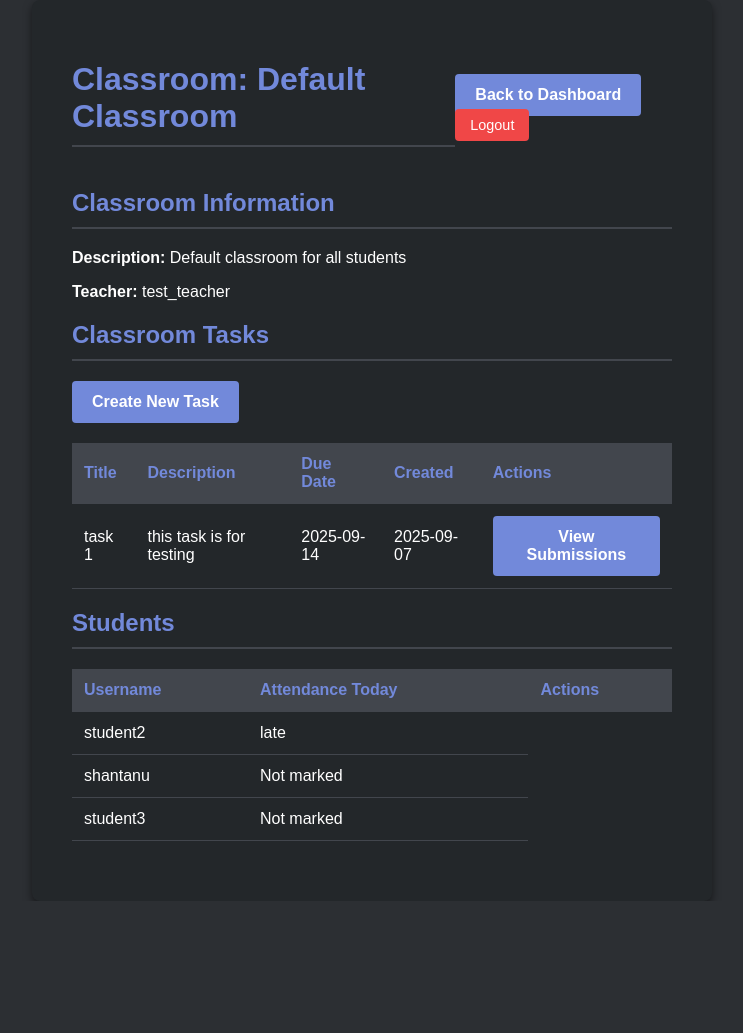
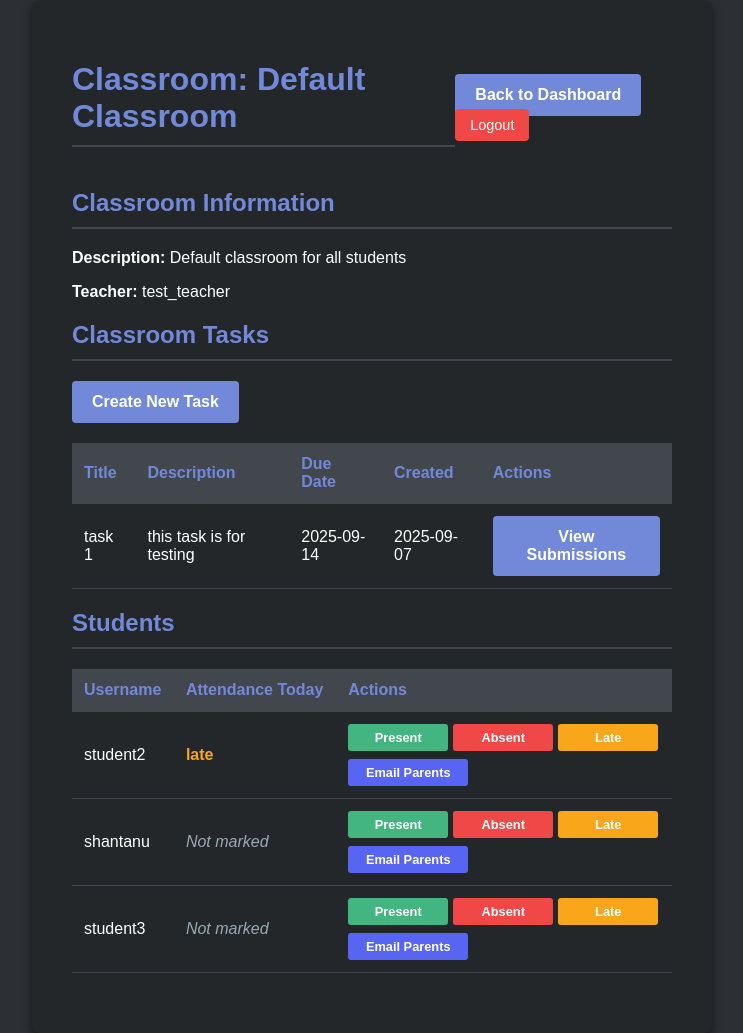
Before and after one commit to shanvyss/EngagePortalSystemTrae, a Flask app: page /classroom/1 in a window 1280 px wide. Shown: the whole page, without its empty margins (268-1011 px from the left). Before the commit the page ends 901 px from the top, so only its background shows below. Run offline with Flask 2, Linux system fonts and the light colour scheme; a user stored in the database is signed in; data comes from the database, SQL or seed files in the repository; both versions use the stored data as it was after the commit.

Commit message:
Updated code

```diff
--- a/app.py
+++ b/app.py
@@ -3,8 +3,11 @@
 from flask import Flask, render_template, request, redirect, url_for, flash, send_from_directory
 from flask_login import LoginManager, login_user, logout_user, current_user, login_required
 from flask_bcrypt import Bcrypt
-from database import db, User, Attendance, Task, Classroom, ClassroomTask # Import all models
+from database import db, User, Attendance, Task, Classroom, ClassroomTask, ClassroomMembership # Import all models
 import os
+import smtplib
+from email.mime.text import MIMEText
+from email.mime.multipart import MIMEMultipart
 from werkzeug.utils import secure_filename
 from datetime import datetime
 
@@ -142,18 +145,150 @@ def mark_attendance(classroom_id, user_id, status):
         flash('You do not have permission to perform this action.', 'danger')
         return redirect(url_for('dashboard'))
 
+    # Check if the student belongs to this classroom (legacy or membership)
+    student = User.query.get_or_404(user_id)
+    is_member = (
+        student.classroom_id == classroom_id or
+        ClassroomMembership.query.filter_by(user_id=user_id, classroom_id=classroom_id).first() is not None
+    )
+    if not is_member:
+        flash('This student does not belong to this classroom.', 'danger')
+        return redirect(url_for('classroom_details', classroom_id=classroom_id))
+
+    # Validate status
+    if status not in ['present', 'absent', 'late']:
+        flash('Invalid attendance status.', 'danger')
+        return redirect(url_for('classroom_details', classroom_id=classroom_id))
+
+    # Check if attendance already marked today
+    from datetime import date
+    today = date.today()
+    existing_record = Attendance.query.filter(
+        Attendance.user_id == user_id,
+        Attendance.classroom_id == classroom_id,
+        Attendance.date >= today
+    ).first()
+
+    if existing_record:
+        existing_record.status = status
+    else:
+        new_attendance = Attendance(user_id=user_id, classroom_id=classroom_id, status=status)
+        db.session.add(new_attendance)
+
+    db.session.commit()
+    flash(f'Attendance marked for {student.username} as {status}.', 'success')
+
+    return redirect(url_for('classroom_details', classroom_id=classroom_id))
+
+# Route to send email notification to parents
+@app.route('/send_parent_notification/<int:classroom_id>/<int:user_id>', methods=['GET', 'POST'])
+@login_required
+def send_parent_notification(classroom_id, user_id):
+    # Check if user is admin or the teacher of this classroom
+    classroom = Classroom.query.get_or_404(classroom_id)
+
+    if current_user.role != 'admin' and (current_user.role != 'teacher' or classroom.teacher_id != current_user.id):
+        flash('You do not have permission to perform this action.', 'danger')
+        return redirect(url_for('dashboard'))
+
     # Check if the student belongs to this classroom
     student = User.query.get_or_404(user_id)
     if student.classroom_id != classroom_id:
         flash('This student does not belong to this classroom.', 'danger')
         return redirect(url_for('classroom_details', classroom_id=classroom_id))
 
-    new_attendance = Attendance(user_id=user_id, classroom_id=classroom_id, status=status)
-    db.session.add(new_attendance)
-    db.session.commit()
-    flash(f'Attendance marked for {student.username} as {status}.', 'success')
+    if not student.parent_email:
+        flash(f'No parent email is set for {student.username}. Please add a parent email first.', 'danger')
+        return redirect(url_for('classroom_details', classroom_id=classroom_id))
 
-    return redirect(url_for('classroom_details', classroom_id=classroom_id))
+    if request.method == 'POST':
+        sender_email = request.form.get('sender_email')
+        sender_password = request.form.get('sender_password')
+        subject = request.form.get('subject')
+        message_body = request.form.get('message_body')
+
+        if not all([sender_email, sender_password, subject, message_body]):
+            flash('All email fields are required.', 'danger')
+            return redirect(url_for('send_parent_notification', classroom_id=classroom_id, user_id=user_id))
+
+        try:
+            # Create message
+            msg = MIMEMultipart()
+            msg['From'] = sender_email
+            msg['To'] = student.parent_email
+            msg['Subject'] = subject
+
+            # Attach message body
+            msg.attach(MIMEText(message_body, 'plain'))
+
+            # Connect to Gmail SMTP server
+            server = smtplib.SMTP('smtp.gmail.com', 587)
+            server.starttls()
+            server.login(sender_email, sender_password)
+
+            # Send email
+            server.send_message(msg)
+            server.quit()
+
+            flash(f'Notification sent to parent of {student.username} at {student.parent_email}', 'success')
+            return redirect(url_for('classroom_details', classroom_id=classroom_id))
+
+        except smtplib.SMTPAuthenticationError:
+            flash('Email login failed. If using Gmail, make sure you are using an App Password, not your regular password.', 'danger')
+        except smtplib.SMTPException as smtp_error:
+            flash(f'Email server error: {str(smtp_error)}', 'danger')
+        except Exception as e:
+            flash(f'Failed to send email: {str(e)}', 'danger')
+
+    # Get today's attendance status for the student
+    from datetime import date
+    today = date.today()
+    attendance_record = Attendance.query.filter(
+        Attendance.user_id == user_id,
+        Attendance.classroom_id == classroom_id,
+        Attendance.date >= today
+    ).first()
+
+    attendance_status = attendance_record.status if attendance_record else 'Not marked'
+
+    # Default message based on attendance status
+    if attendance_status == 'absent':
+        default_subject = f'Absence Notification for {student.username}'
+        default_message = f"""Dear Parent/Guardian,
+
+This is to inform you that {student.username} was marked absent today in {classroom.name}.
+
+Please contact the school for more information.
+
+Regards,
+School Administration"""
+    elif attendance_status == 'late':
+        default_subject = f'Late Arrival Notification for {student.username}'
+        default_message = f"""Dear Parent/Guardian,
+
+This is to inform you that {student.username} was marked late today in {classroom.name}.
+
+Please contact the school for more information.
+
+Regards,
+School Administration"""
+    else:
+        default_subject = f'Attendance Notification for {student.username}'
+        default_message = f"""Dear Parent/Guardian,
+
+This is to inform you about {student.username}'s attendance status in {classroom.name}.
+
+Please contact the school for more information.
+
+Regards,
+School Administration"""
+
+    return render_template('send_notification.html',
+                         student=student,
+                         classroom=classroom,
+                         attendance_status=attendance_status,
+                         default_subject=default_subject,
+                         default_message=default_message)
 
 # Simplified route for students to submit a task
 @app.route('/submit_task', methods=['POST'])
@@ -307,8 +442,11 @@ def create_classroom():
 def classroom_details(classroom_id):
     classroom = Classroom.query.get_or_404(classroom_id)
 
-    # Get all students in this classroom
-    students = User.query.filter_by(classroom_id=classroom_id, role='student').all()
+    # Get all students in this classroom (legacy and membership)
+    legacy_students = User.query.filter_by(classroom_id=classroom_id, role='student')
+    member_students = User.query.join(ClassroomMembership, ClassroomMembership.user_id == User.id) \
+        .filter(ClassroomMembership.classroom_id == classroom_id, User.role == 'student')
+    students = legacy_students.union(member_students).all()
 
     # Get today's attendance records
     today = datetime.now().date()
@@ -385,8 +523,11 @@ def classroom_attendance(classroom_id):
         flash('You are not assigned to this classroom.', 'danger')
         return redirect(url_for('dashboard'))
 
-    # Get students in this classroom
-    students = User.query.filter_by(classroom_id=classroom_id, role='student').all()
+    # Get students in this classroom (legacy and membership)
+    legacy_students = User.query.filter_by(classroom_id=classroom_id, role='student')
+    member_students = User.query.join(ClassroomMembership, ClassroomMembership.user_id == User.id) \
+        .filter(ClassroomMembership.classroom_id == classroom_id, User.role == 'student')
+    students = legacy_students.union(member_students).all()
 
     # Get today's attendance records
     from datetime import date
@@ -421,7 +562,12 @@ def assign_classroom(user_id):
         flash('Only students and teachers can be assigned to classrooms.', 'danger')
         return redirect(url_for('dashboard'))
 
-    user.classroom_id = classroom_id
+    # Legacy: keep single classroom_id if empty, but allow multiple via membership
+    if not user.classroom_id:
+        user.classroom_id = classroom_id
+    # Add membership (idempotent)
+    if classroom_id and not ClassroomMembership.query.filter_by(user_id=user_id, classroom_id=classroom_id).first():
+        db.session.add(ClassroomMembership(user_id=user_id, classroom_id=classroom_id))
 
     # If user is a teacher, also update the classroom's teacher_id
     if user.role == 'teacher' and classroom_id:
--- a/static/style.css
+++ b/static/style.css
@@ -149,6 +149,150 @@ tr:hover {
     color: white;
 }
 
+/* Attendance buttons */
+.attendance-buttons {
+    display: flex;
+    gap: 5px;
+    margin-bottom: 8px;
+    flex-wrap: wrap;
+}
+
+.btn-attendance {
+    padding: 6px 10px;
+    font-size: 0.8em;
+    border-radius: 3px;
+    text-decoration: none;
+    font-weight: bold;
+    min-width: 80px;
+    text-align: center;
+    color: #ffffff !important;
+    letter-spacing: normal;
+    text-transform: none;
+    font-variant: normal;
+}
+
+.btn-present {
+    background-color: #43b581;
+    color: white;
+}
+
+.btn-present:hover {
+    background-color: #3a9d6f;
+}
+
+.btn-absent {
+    background-color: #f04747;
+    color: white;
+}
+
+.btn-absent:hover {
+    background-color: #d03d3d;
+}
+
+.btn-late {
+    background-color: #faa61a;
+    color: white;
+}
+
+.btn-late:hover {
+    background-color: #e6941a;
+}
+
+/* Email button */
+.btn-email {
+    background-color: #5865f2;
+    color: white;
+    padding: 6px 10px;
+    font-size: 0.8em;
+    border-radius: 3px;
+    text-decoration: none;
+    font-weight: bold;
+    display: inline-block;
+    min-width: 100px;
+    text-align: center;
+    letter-spacing: normal;
+    text-transform: none;
+    font-variant: normal;
+}
+
+.btn-email:hover {
+    background-color: #4752c4;
+}
+
+/* Email actions */
+.email-actions {
+    margin-top: 5px;
+}
+
+/* Attendance status styling */
+.attendance-present {
+    color: #43b581;
+    font-weight: bold;
+}
+
+.attendance-absent {
+    color: #f04747;
+    font-weight: bold;
+}
+
+.attendance-late {
+    color: #faa61a;
+    font-weight: bold;
+}
+
+.attendance-not-marked {
+    color: #99aab5;
+    font-style: italic;
+}
+
+/* Form styling for email notification */
+.notification-form {
+    background-color: #2c2f33;
+    padding: 20px;
+    border-radius: 8px;
+    margin: 20px 0;
+}
+
+.form-group {
+    margin-bottom: 15px;
+}
+
+.form-group label {
+    display: block;
+    margin-bottom: 5px;
+    font-weight: bold;
+    color: #7289da;
+}
+
+.form-group small {
+    display: block;
+    color: #99aab5;
+    font-size: 0.8em;
+    margin-top: 5px;
+}
+
+.form-actions {
+    display: flex;
+    gap: 10px;
+    margin-top: 20px;
+}
+
+.btn-primary {
+    background-color: #7289da;
+}
+
+.btn-primary:hover {
+    background-color: #5b6eae;
+}
+
+.btn-secondary {
+    background-color: #99aab5;
+}
+
+.btn-secondary:hover {
+    background-color: #7a8b96;
+}
+
 /* Responsive design */
 @media (max-width: 768px) {
     .container {
@@ -164,4 +308,14 @@ tr:hover {
     .logout-btn, .back-btn {
         margin-top: 10px;
     }
+
+    .attendance-buttons {
+        flex-direction: column;
+        gap: 3px;
+    }
+
+    .btn-attendance {
+        width: 100%;
+        text-align: center;
+    }
 }
--- a/templates/classroom_details.html
+++ b/templates/classroom_details.html
@@ -130,13 +130,23 @@
                             {% if student.id in attendance_dict %}
                                 <span class="attendance-{{ attendance_dict[student.id] }}">{{ attendance_dict[student.id] }}</span>
                             {% else %}
-                                Not marked
+                                <span class="attendance-not-marked">Not marked</span>
                             {% endif %}
                         </td>
-                        {% if is_admin or is_teacher %}
+                        {% if current_user.role == 'admin' or current_user.role == 'teacher' %}
                         <td>
-                            <a href="{{ url_for('mark_attendance', classroom_id=classroom.id, user_id=student.id, status='present') }}" class="btn-small">Mark Present</a>
-                            <a href="{{ url_for('mark_attendance', classroom_id=classroom.id, user_id=student.id, status='absent') }}" class="btn-small">Mark Absent</a>
+                            <div class="attendance-buttons">
+                                <a href="{{ url_for('mark_attendance', classroom_id=classroom.id, user_id=student.id, status='present') }}"
+                                   class="btn-attendance btn-present">Present</a>
+                                <a href="{{ url_for('mark_attendance', classroom_id=classroom.id, user_id=student.id, status='absent') }}"
+                                   class="btn-attendance btn-absent">Absent</a>
+                                <a href="{{ url_for('mark_attendance', classroom_id=classroom.id, user_id=student.id, status='late') }}"
+                                   class="btn-attendance btn-late">Late</a>
+                            </div>
+                            <div class="email-actions">
+                                <a href="{{ url_for('send_parent_notification', classroom_id=classroom.id, user_id=student.id) }}"
+                                   class="btn-email">Email Parents</a>
+                            </div>
                         </td>
                         {% endif %}
                     </tr>
```
Also changed, not shown: ATTENDANCE_FEATURES.md (added, +74 -0 lines), database.py (+20 -2 lines), desktop_app.py (+105 -41 lines), templates/send_notification.html (added, +65 -0 lines), instance/site.db.
